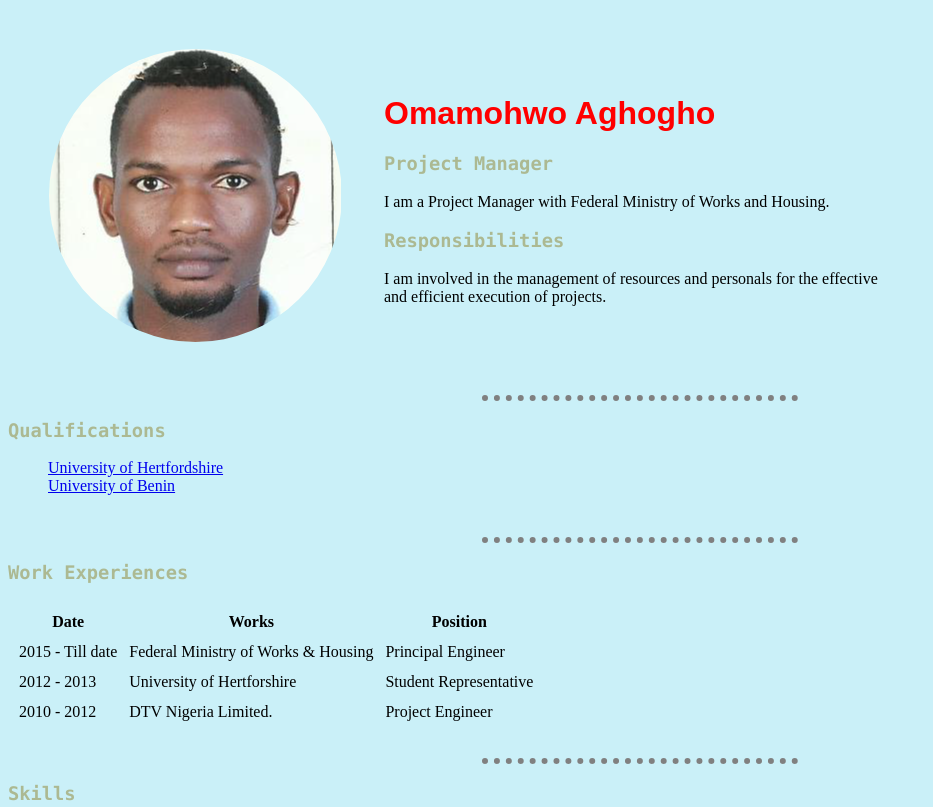
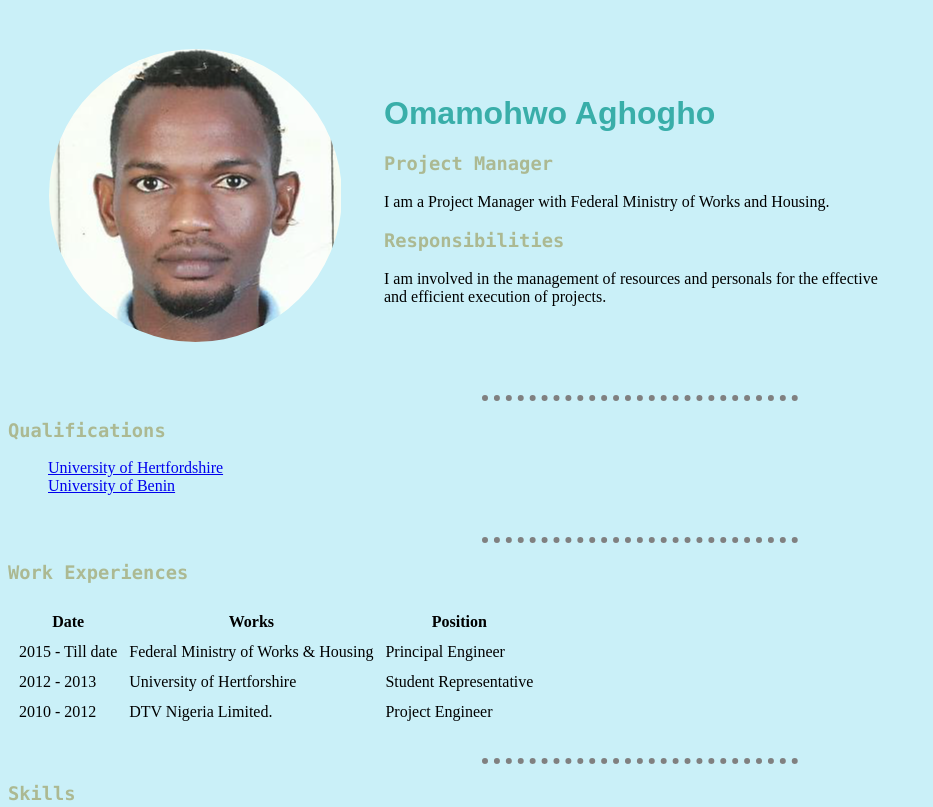
Before and after one commit to aghomaze/CV, a plain HTML site: page index.html in a window 1280 px wide. Shown: the top 807 px of the page, without its empty margins (0-933 px from the left). Drawn offline with Linux system fonts and the light colour scheme.

Commit message:
Update styles.css

```diff
--- a/styles.css
+++ b/styles.css
@@ -2,7 +2,7 @@ body {
   background-color: #CAF0F8;
 }
 h1{
-  color: red;
+  color: #39AEA9;
   font-family: Arial, Helvetica, sans-serif;
 }
 
```
